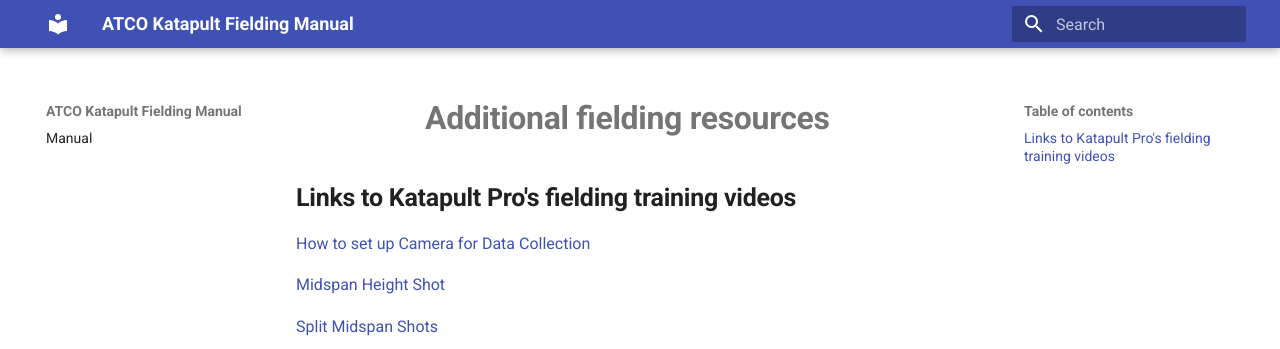
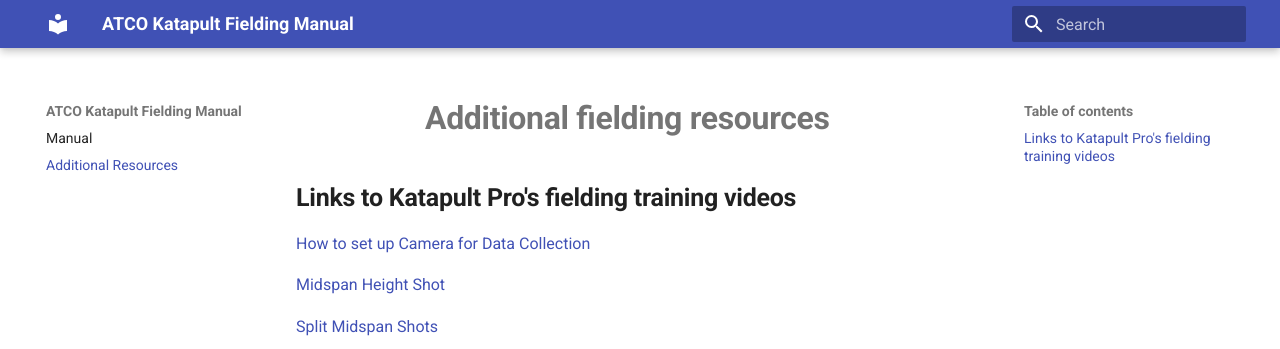
Before and after one commit to ATCO-GIS/ATCO-Katapult-Fielding-Manual, an MkDocs documentation site: the page built from docs/fielding resources.md, in a window 1280 px wide. Shown: the top 349 px of the page. Built offline with MkDocs 1.6.1 and Material for MkDocs 9.7.7, drawn with Linux system fonts in a browser that asks for light colours.

Commit message:
Update mkdocs.yml

```diff
--- a/mkdocs.yml
+++ b/mkdocs.yml
@@ -23,3 +23,4 @@
 
 nav:
   - Manual: index.md
+  - Additional Resources: fielding resources.md
```
